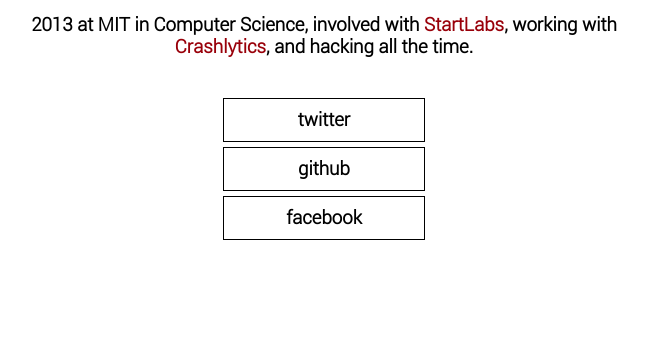
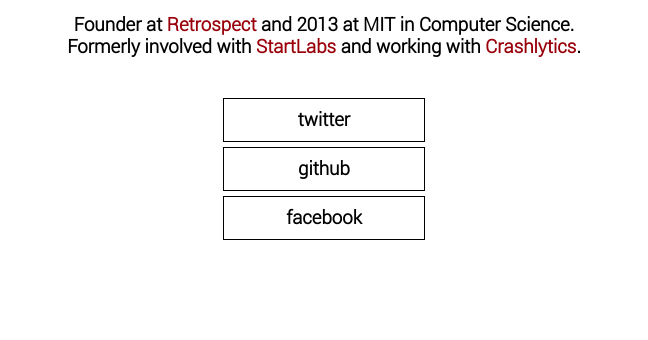
Before and after one commit to willwhitney/willwhitney.com, a website: page static/index.html in a window 1280 px wide. Shown: the part 460-800 px from the top of the page, without its empty margins (316-964 px from the left). Drawn offline with Linux system fonts and the light colour scheme; files that its build step writes are made by us from their sources; files whose address does not match are found by name; a web font is replaced by a local one.

Commit message:
Updating to reflect Retrospect

```diff
--- a/static/index.html
+++ b/static/index.html
@@ -15,7 +15,7 @@
         <h1 id="name">Will Whitney</h1>
         <h2 id="subname" class="cursive">William Fairclough Whitney II</h2>
 
-        <h3 id="description">2013 at MIT in Computer Science, involved with <a href="http://www.startlabs.org/">StartLabs</a>, working with <a href="http://crashlytics.com/">Crashlytics</a>, and hacking all the time.</h3>
+        <h3 id="description">Founder at <a href="http://goretro.co/">Retrospect</a> and 2013 at MIT in Computer Science. <br /> Formerly involved with <a href="http://www.startlabs.org/">StartLabs</a> and working with <a href="http://crashlytics.com/">Crashlytics</a>.</h3>
 
         <a class="servicebox twitterbutton" href="https://twitter.com/wfwhitney">
             <span id="twittericon" class="icon"></span><h3 class="service" id="twitter">twitter</h3>
```
